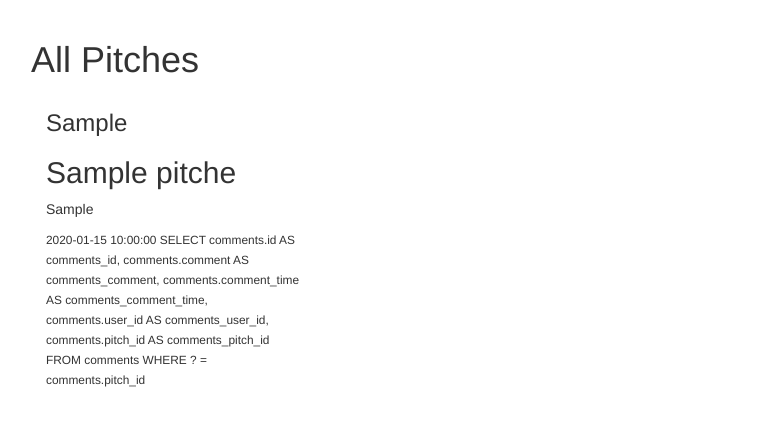
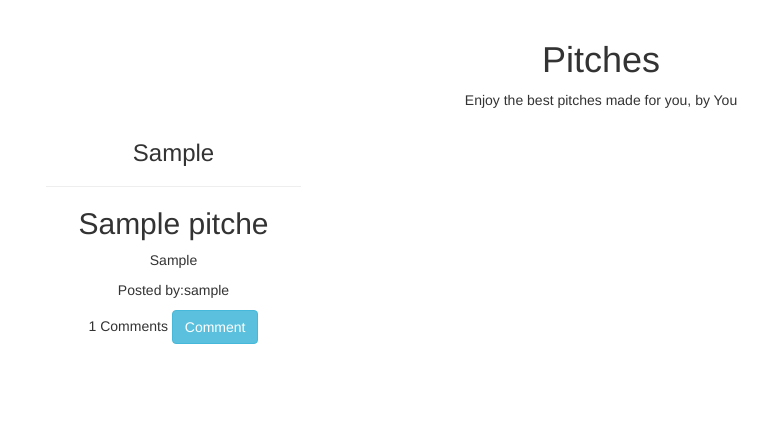
Before and after one commit to JosephatNgugi/Pitcher.io, a Flask app: page / in a window 1280 px wide. Shown: the part 52-478 px from the top of the page, without its empty margins (39-807 px from the left). Run offline with Flask 2, Linux system fonts and the light colour scheme; tables that the repository leaves empty hold one stand-in row (values such as "Sample post"); some libraries are stand-ins or nearby versions.

Commit message:
Add comment routing, form and functionalities. display comments

```diff
--- a/app/main/forms.py
+++ b/app/main/forms.py
@@ -11,3 +11,7 @@
 class UpdateProfile(FlaskForm):
     bio = TextAreaField('Tell us about you.',validators=[InputRequired()])
     submit = SubmitField('Save')
+
+class CommentForm(FlaskForm):
+    comment = TextAreaField('Share your Thoughts',validators=[InputRequired()])
+    submit = SubmitField('Comment')
--- a/app/main/views.py
+++ b/app/main/views.py
@@ -1,9 +1,9 @@
 from flask import render_template,redirect,url_for,abort, request
 from flask_login import login_required,current_user
 from . import main
-from ..models import Pitch, User
+from ..models import Comment, Pitch, User
 from .. import db,photos
-from .forms import PitchForm, UpdateProfile
+from .forms import CommentForm, PitchForm, UpdateProfile
 
 @main.route("/")
 def index():
@@ -64,3 +64,18 @@
         return redirect(url_for('main.index'))
     title = 'Create New Pitch'
     return render_template('pitch.html', title=title, form=form)
+
+@main.route('/comment/<int:pitch_id>', methods=['GET', 'POST'])
+@login_required
+def comment(pitch_id):
+    form = CommentForm()
+    pitch = Pitch.query.get(pitch_id)
+    comments = Comment.query.filter_by(pitch_id=pitch_id).all()
+    if form.validate_on_submit():
+        comment = form.comment.data
+        pitch_id = pitch.id
+        user_id = current_user._get_current_object().id
+        new_comment = Comment(comment=comment, user_id =user_id, pitch_id =pitch_id)
+        new_comment.save_comment()
+        return redirect(url_for('.comment', pitch_id =pitch_id))
+    return render_template('comment.html', form=form, pitch=pitch, comments=comments)
--- a/app/templates/index.html
+++ b/app/templates/index.html
@@ -2,8 +2,9 @@
 {% import 'macros.html' as macro %}
 
 {% block content %}
-<div class="container">
-    <h1>All Pitches</h1>
+<div class="container text-center header">
+    <h1>Pitches</h1>
+    <p>Enjoy the best pitches made for you, by You</p>
     {{macro.displayPitch_cards(pitches)}}
 </div>
 {% endblock %}
--- a/app/templates/macros.html
+++ b/app/templates/macros.html
@@ -1,13 +1,21 @@
 {% macro displayPitch_cards(pitches) %}
 <div class="container-fluid">
     <div class="row">
-        {% for item in pitches %}
-        <div class="col-md-3">
-            <h3>{{item.category}}</h3>
+        {% for pitch in pitches %}
+        <div class="col-md-3 pitch-card">
+            <h3>{{pitch.category}}</h3>
+            <hr>
             <div class="pitchBox">
-                <h2>{{item.title}}</h2>
-                <p>{{item.pitch}}</p>
-                <small>{{item.pitch_time}} {{item.comments}}<span>{{item.up_vote}}</span></small>
+                <h2>{{pitch.title}}</h2>
+                <p>{{pitch.pitch}}</p>
+                <div class="sm">
+                   <p>Posted by:{{pitch.user.username[:10]}}</p>
+                   <p>
+                       {{pitch.comments.count()}} Comments
+                    <!-- <span>{{pitch.up_vote}}</span> -->
+                    <a href="{{url_for('main.comment', pitch_id=pitch.id)}}" class="btn btn-info">Comment</a>
+                    </p>
+                </div>
             </div>
         </div>
         {% endfor %}
```
Also changed, not shown: app/templates/comment.html (added, +40 -0 lines).
